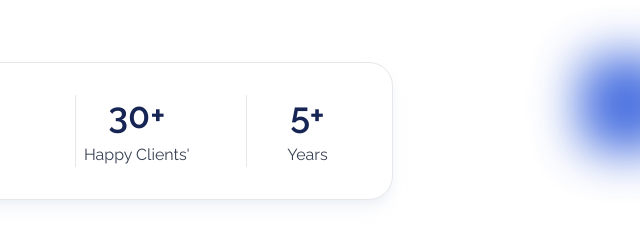
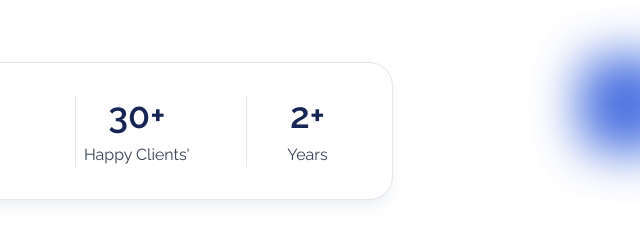
Before and after one commit to djneill/Consultancy, an Astro site: page / in a window 1280 px wide. Shown: the part 875-1115 px from the top of the page, 589-1229 px from the left. Built offline with nearby package versions, Linux system fonts and the light colour scheme; Astro itself is replaced by a stand-in of ours.

Commit message:
first commit

```diff
--- a/src/components/sections/ByNumber.astro
+++ b/src/components/sections/ByNumber.astro
@@ -38,7 +38,7 @@ import Container from "../shared/Container.astro";
         <h2
           class="font-semibold text-xl sm:text-2xl md:text-4xl text-heading-1"
         >
-          5+
+          2+
         </h2>
         <p class="mt-2 text-heading-3">Years</p>
       </div>
```
